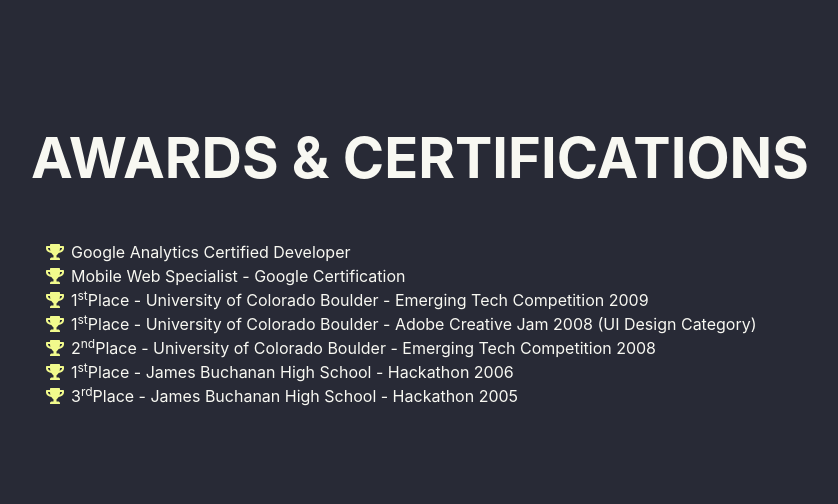
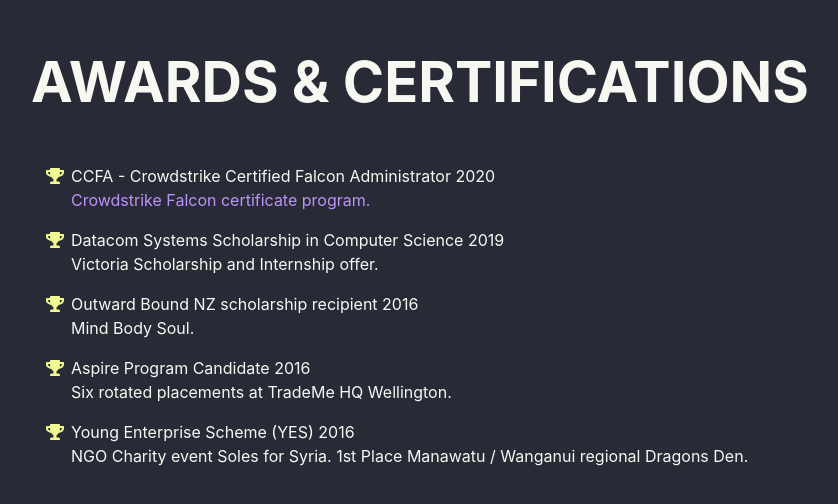
Before and after one commit to scottzach1/scottzach1.github.io, a website: page src/pug/index.pug in a window 1280 px wide. Shown: the part 5678-6182 px from the top of the page, without its empty margins (289-1127 px from the left). Drawn offline with nearby package versions, Linux system fonts and the light colour scheme; files that its build step writes are made by us from their sources; files whose address does not match are found by name; a web font is replaced by a local one.

Commit message:
Adds awards and certifications to awards section.

```diff
--- a/src/pug/index.pug
+++ b/src/pug/index.pug
@@ -275,45 +275,34 @@
             section#awards.resume-section
                 .resume-section-content
                     h2.mb-5 Awards & Certifications
+
                     ul.fa-ul.mb-0
                         li
                             span.fa-li
                                 i.fas.fa-trophy.text-warning
-                            | Google Analytics Certified Developer
+                            | CCFA - Crowdstrike Certified Falcon Administrator 2020
+                            p
+                                a(href='https://www.crowdstrike.com/endpoint-security-products/crowdstrike-university/crowdstrike-falcon-certification-program/') Crowdstrike Falcon certificate program.
                         li
                             span.fa-li
                                 i.fas.fa-trophy.text-warning
-                            | Mobile Web Specialist - Google Certification
+                            | Datacom Systems Scholarship in Computer Science 2019
+                            p Victoria Scholarship and Internship offer.
                         li
                             span.fa-li
                                 i.fas.fa-trophy.text-warning
-                            | 1
-                            sup st
-                            | Place - University of Colorado Boulder - Emerging Tech Competition 2009
+                            | Outward Bound NZ scholarship recipient 2016
+                            p Mind Body Soul.
                         li
                             span.fa-li
                                 i.fas.fa-trophy.text-warning
-                            | 1
-                            sup st
-                            | Place - University of Colorado Boulder - Adobe Creative Jam 2008 (UI Design Category)
+                            | Aspire Program Candidate 2016
+                            p Six rotated placements at TradeMe HQ Wellington.
                         li
                             span.fa-li
                                 i.fas.fa-trophy.text-warning
-                            | 2
-                            sup nd
-                            | Place - University of Colorado Boulder - Emerging Tech Competition 2008
-                        li
-                            span.fa-li
-                                i.fas.fa-trophy.text-warning
-                            | 1
-                            sup st
-                            | Place - James Buchanan High School - Hackathon 2006
-                        li
-                            span.fa-li
-                                i.fas.fa-trophy.text-warning
-                            | 3
-                            sup rd
-                            | Place - James Buchanan High School - Hackathon 2005
+                            | Young Enterprise Scheme (YES) 2016
+                            p NGO Charity event Soles for Syria. 1st Place Manawatu / Wanganui regional Dragons Den.
 
         // Bootstrap core JS
         script(src='https://cdnjs.cloudflare.com/ajax/libs/jquery/3.5.1/jquery.min.js')
```
Also changed, not shown: dist/index.html.
